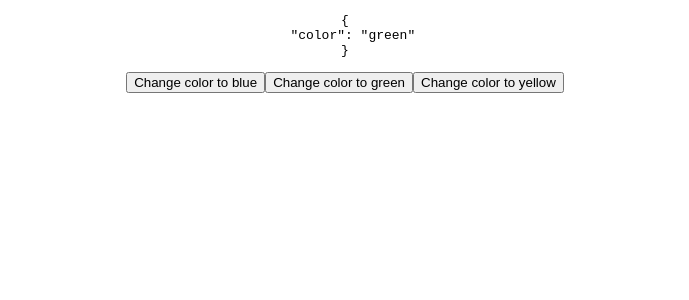
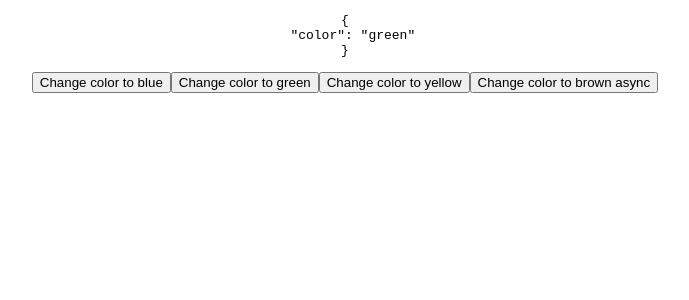
Before and after one commit to nathanqueija/multiple-providers, a React (Create React App) app: page / in a window 1280 px wide. Shown: the top 300 px of the page, without its empty margins (295-984 px from the left). Built offline with nearby package versions, Linux system fonts and the light colour scheme.

Commit message:
export custom hook to access state

```diff
--- a/src/@madebyus/ranking/index.js
+++ b/src/@madebyus/ranking/index.js
@@ -1,3 +1,3 @@
-import Provider, { Context } from './store';
+import Provider, { Context, useRanking } from './store';
 
-export { Provider, Context };
+export { Provider, Context, useRanking };
--- a/src/@madebyus/ranking/store.js
+++ b/src/@madebyus/ranking/store.js
@@ -10,12 +10,28 @@ const RankingStore = ({ children }) => {
 
   const updateColor = color => dispatch({ type: UPDATE_COLOR, payload: color });
 
+  const updateColorAsync = async color => {
+    await setTimeout(
+      () => dispatch({ type: UPDATE_COLOR, payload: color }),
+      2000
+    );
+  };
+
   const value = {
     data: state,
-    updateColor
+    updateColor,
+    updateColorAsync
   };
 
   return <Context.Provider value={value}>{children}</Context.Provider>;
 };
 
+export function useRanking() {
+  const context = React.useContext(Context);
+  if (context === undefined) {
+    throw new Error('useRanking must be used within a RankingProvider');
+  }
+  return context;
+}
+
 export default RankingStore;
--- a/src/components/Page.js
+++ b/src/components/Page.js
@@ -1,7 +1,7 @@
 import React from 'react';
-import { Context as RankingContext } from '@madebyus/ranking';
+import { useRanking } from '@madebyus/ranking';
 const SamplePage = () => {
-  const { data, updateColor } = React.useContext(RankingContext);
+  const { data, updateColor, updateColorAsync } = useRanking();
 
   return (
     <div>
@@ -13,6 +13,9 @@ const SamplePage = () => {
       <button onClick={() => updateColor('yellow')}>
         Change color to yellow
       </button>
+      <button onClick={() => updateColorAsync('brown')}>
+        Change color to brown async
+      </button>
     </div>
   );
 };
```
